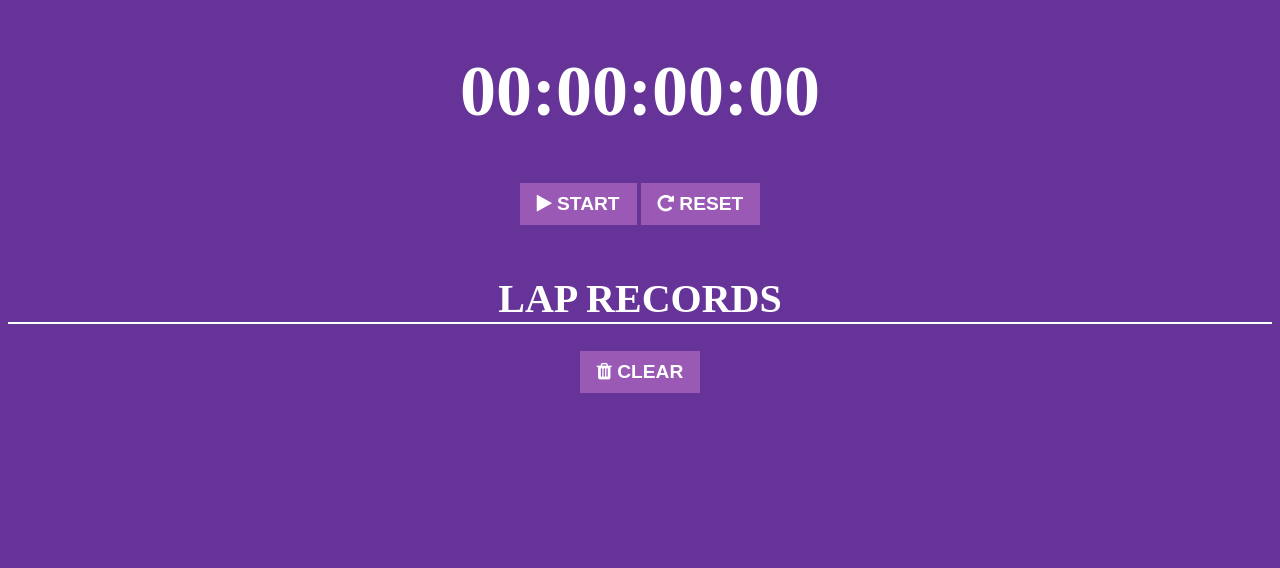
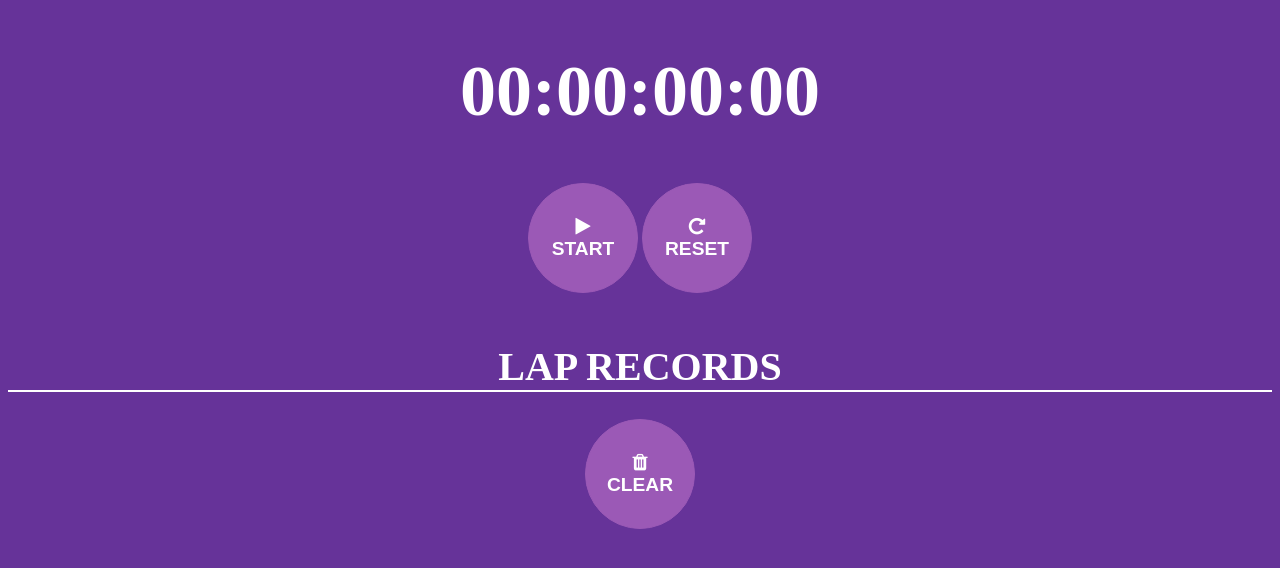
Before and after one commit to WEJAPA-J5-STOPWATCH-APP/STOPWATCH-PROJECT, a plain HTML site: page index.html in a window 1280 px wide. Drawn offline with Linux system fonts and the light colour scheme.

Commit message:
Change the button style and documented the code

```diff
--- a/css/main.css
+++ b/css/main.css
@@ -1,4 +1,4 @@
-body {
+body { /*Sets the background color of the app*/
     background-color: #663399;
 }
 
@@ -7,7 +7,7 @@ body {
     height: 300px;
 }
 
-#display {
+#display {  /*Styling for the time values displayed*/
     width: 100%;
     font-size: 4.5rem;
     text-align: center;
@@ -20,10 +20,13 @@ body {
     text-align: center;
 }
 
-button {
+button { /*Styling for the buttons*/
     padding: 8px 15px;
     background-color: #9b59b6;
-    border: 2px solid #9b59b6;
+    border: 1px solid #9b59b6;
+    border-radius: 50%;
+    height: 110px;
+    width: 110px;
     color: white;
     font-weight: 800;
     font-size: 1.2rem;
@@ -47,7 +50,7 @@ button {
     font-size: 1.3rem;
 }
 
-@keyframes lap-animation{
+@keyframes lap-animation{   /*Animation that displays the lap list in an interval of secs*/
     0%{transform: scale(0);}
     100%{transform: scale(1);}
 }
```
Also changed, not shown: js/script.js (+14 -2 lines).
